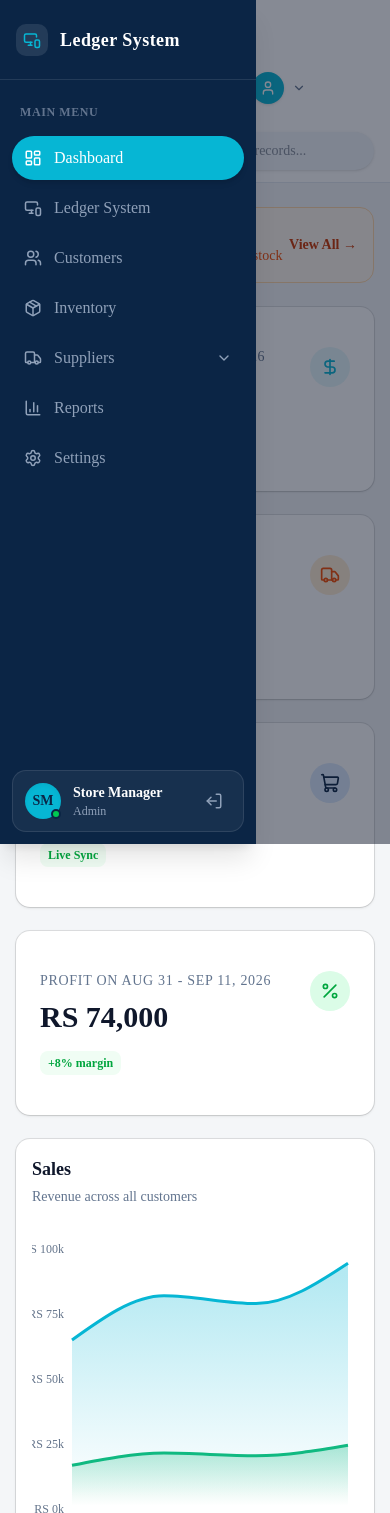
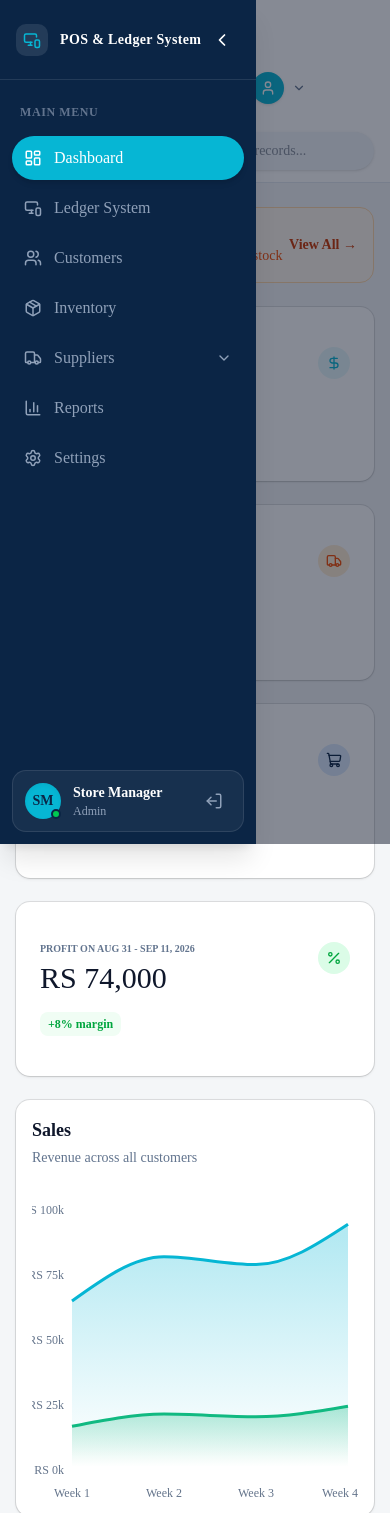
Before and after one commit to 221400065-blip/FishLegerSystem, a Next.js app: page /dashboard in a window 390 px wide. Shown: the top 1513 px of the page. Built offline with nearby package versions, Linux system fonts and the light colour scheme.

Commit message:
Updated sidebar navigation, card typography, and mobile layout fixes

```diff
--- a/app/(main)/dashboard/page.tsx
+++ b/app/(main)/dashboard/page.tsx
@@ -109,13 +109,13 @@ export default function DashboardPage() {
         <div onClick={() => setSalesModalOpen(true)} className="cursor-pointer h-full">
           <Card className="rounded-xl shadow-sm border-slate-200 hover:border-[var(--color-aqua)] transition-colors h-full">
             <CardContent className="p-6">
-              <div className="flex justify-between items-start">
-                <div className="space-y-2">
-                  <p className="text-sm font-medium text-slate-500 uppercase tracking-wider">SALES ON {formattedDate}</p>
-                  <h2 className="text-3xl font-bold text-slate-900">{currentMetrics.sales}</h2>
+              <div className="flex justify-between items-start gap-1">
+                <div className="space-y-1 flex-1 min-w-0">
+                  <p className="font-bold text-slate-500 uppercase whitespace-nowrap block text-[10px]" title={`SALES ON ${formattedDate}`}>SALES ON {formattedDate}</p>
+                  <h2 className="text-3xl font-medium text-slate-900">{currentMetrics.sales}</h2>
                 </div>
-                <div className="w-10 h-10 bg-[var(--color-aqua)]/10 text-[var(--color-aqua)] rounded-full flex items-center justify-center">
-                  <DollarSign size={20} />
+                <div className="w-8 h-8 bg-[var(--color-aqua)]/10 text-[var(--color-aqua)] rounded-full flex items-center justify-center shrink-0">
+                  <DollarSign size={16} />
                 </div>
               </div>
               <div className="mt-4 flex items-center">
@@ -130,13 +130,13 @@ export default function DashboardPage() {
         <Link href="/suppliers">
           <Card className="rounded-xl shadow-sm border-slate-200 hover:border-[var(--color-aqua)] transition-colors cursor-pointer h-full">
             <CardContent className="p-6">
-              <div className="flex justify-between items-start">
-                <div className="space-y-2">
-                  <p className="text-sm font-medium text-slate-500 uppercase tracking-wider">ACTIVE SUPPLIERS</p>
-                  <h2 className="text-3xl font-bold text-slate-900">{currentMetrics.suppliers}</h2>
+              <div className="flex justify-between items-start gap-1">
+                <div className="space-y-1 flex-1 min-w-0">
+                  <p className="font-bold text-slate-500 uppercase whitespace-nowrap block text-[10px]" title="ACTIVE SUPPLIERS">ACTIVE SUPPLIERS</p>
+                  <h2 className="text-3xl font-medium text-slate-900">{currentMetrics.suppliers}</h2>
                 </div>
-                <div className="w-10 h-10 bg-orange-100 text-orange-600 rounded-full flex items-center justify-center">
-                  <Truck size={20} />
+                <div className="w-8 h-8 bg-orange-100 text-orange-600 rounded-full flex items-center justify-center shrink-0">
+                  <Truck size={16} />
                 </div>
               </div>
               <div className="mt-4 flex items-center">
@@ -151,13 +151,13 @@ export default function DashboardPage() {
         <Link href="/customers">
           <Card className="rounded-xl shadow-sm border-slate-200 hover:border-[var(--color-aqua)] transition-colors cursor-pointer h-full">
             <CardContent className="p-6">
-              <div className="flex justify-between items-start">
-                <div className="space-y-2">
-                  <p className="text-sm font-medium text-slate-500 uppercase tracking-wider">ACTIVE CUSTOMERS</p>
-                  <h2 className="text-3xl font-bold text-slate-900">{customers.length}</h2>
+              <div className="flex justify-between items-start gap-1">
+                <div className="space-y-1 flex-1 min-w-0">
+                  <p className="font-bold text-slate-500 uppercase whitespace-nowrap block text-[10px]" title="ACTIVE CUSTOMERS">ACTIVE CUSTOMERS</p>
+                  <h2 className="text-3xl font-medium text-slate-900">{customers.length}</h2>
                 </div>
-                <div className="w-10 h-10 bg-blue-100 text-[var(--color-ocean-blue)] rounded-full flex items-center justify-center">
-                  <ShoppingCart size={20} />
+                <div className="w-8 h-8 bg-blue-100 text-[var(--color-ocean-blue)] rounded-full flex items-center justify-center shrink-0">
+                  <ShoppingCart size={16} />
                 </div>
               </div>
               <div className="mt-4 flex items-center">
@@ -172,13 +172,13 @@ export default function DashboardPage() {
         <div onClick={() => setProfitModalOpen(true)} className="cursor-pointer h-full">
           <Card className="rounded-xl shadow-sm border-slate-200 hover:border-[var(--color-aqua)] transition-colors h-full">
             <CardContent className="p-6">
-              <div className="flex justify-between items-start">
-                <div className="space-y-2">
-                  <p className="text-sm font-medium text-slate-500 uppercase tracking-wider">PROFIT ON {formattedDate}</p>
-                  <h2 className="text-3xl font-bold text-slate-900">{currentMetrics.profit}</h2>
+              <div className="flex justify-between items-start gap-1">
+                <div className="space-y-1 flex-1 min-w-0">
+                  <p className="font-bold text-slate-500 uppercase whitespace-nowrap block text-[10px]" title={`PROFIT ON ${formattedDate}`}>PROFIT ON {formattedDate}</p>
+                  <h2 className="text-3xl font-medium text-slate-900">{currentMetrics.profit}</h2>
                 </div>
-                <div className="w-10 h-10 bg-green-100 text-green-600 rounded-full flex items-center justify-center">
-                  <Percent size={20} />
+                <div className="w-8 h-8 bg-green-100 text-green-600 rounded-full flex items-center justify-center shrink-0">
+                  <Percent size={16} />
                 </div>
               </div>
               <div className="mt-4 flex items-center">
--- a/components/layout/Navbar.tsx
+++ b/components/layout/Navbar.tsx
@@ -107,7 +107,7 @@ export function Navbar() {
       </div>
 
       {/* Centered Search Bar */}
-      <div className="relative w-full order-3 md:order-2 md:flex-1 max-w-2xl mx-auto flex justify-center mt-2 md:mt-0">
+      <div className="relative w-full order-3 md:order-2 md:flex-1 max-w-md mx-auto flex justify-center mt-2 md:mt-0">
          <div className="relative w-full">
            <Search className="absolute left-3 top-1/2 -translate-y-1/2 text-slate-400" size={16} />
            <input
--- a/components/layout/Sidebar.tsx
+++ b/components/layout/Sidebar.tsx
@@ -13,6 +13,8 @@ import {
   LogOut,
   Menu,
   ChevronDown,
+  ChevronLeft,
+  ChevronRight,
 } from "lucide-react";
 import { useState, useEffect } from "react";
 import { useLanguage } from "@/lib/LanguageContext";
@@ -49,14 +51,18 @@ export function Sidebar() {
   ];
 
   return (
-    <aside className={`fixed left-0 top-0 z-50 h-screen bg-[var(--color-ocean-blue)] transition-all duration-300 shadow-xl flex flex-col ${isSidebarOpen ? 'translate-x-0 w-64' : '-translate-x-full md:translate-x-0 md:w-16'}`}>
+    <aside
+      className={`fixed left-0 top-0 z-50 h-screen bg-[var(--color-ocean-blue)] transition-all duration-300 shadow-xl flex flex-col ${isSidebarOpen ? 'translate-x-0 w-64' : '-translate-x-full md:translate-x-0 md:w-16'}`}
+      onMouseEnter={() => setIsSidebarOpen(true)}
+      onMouseLeave={() => setIsSidebarOpen(false)}
+    >
       <div className={`h-20 flex items-center px-4 relative shrink-0 border-b border-white/10 ${isSidebarOpen ? 'justify-between' : 'justify-center'}`}>
-        <div className={`flex items-center gap-3 overflow-hidden whitespace-nowrap transition-opacity duration-300 ${!isSidebarOpen ? 'opacity-0 w-0 hidden md:block' : ''}`}>
+        <div className={`flex items-center gap-3 overflow-hidden whitespace-nowrap transition-all duration-300 ${!isSidebarOpen ? 'w-0 opacity-0 hidden md:block' : 'w-auto opacity-100'}`}>
           <div className="w-8 h-8 bg-white/10 rounded-lg flex items-center justify-center shrink-0">
              <MonitorSmartphone size={18} className="text-[var(--color-aqua)]" />
           </div>
-          <span className="font-bold text-lg tracking-wide text-white">
-            Ledger System
+          <span className="font-bold text-sm tracking-wide text-white">
+            POS & Ledger System
           </span>
         </div>
 
@@ -64,13 +70,16 @@ export function Sidebar() {
           onClick={() => setIsSidebarOpen(!isSidebarOpen)}
           className={`p-2 rounded-lg hover:bg-white/10 transition-all text-white hidden md:flex items-center justify-center shrink-0 ${!isSidebarOpen ? 'absolute left-1/2 top-1/2 -translate-x-1/2 -translate-y-1/2 z-10' : ''}`}
         >
-          <Menu size={20} />
+          {isSidebarOpen ? <ChevronLeft size={20} /> : <ChevronRight size={20} />}
+        </button>
+        <button onClick={() => setIsSidebarOpen(false)} className="md:hidden p-2 text-white absolute right-4 top-1/2 -translate-y-1/2">
+           <ChevronLeft size={20} />
         </button>
       </div>
 
       <div className="flex flex-col flex-1 overflow-y-auto overflow-x-hidden hide-scrollbar">
         <nav className="flex-1 px-3 space-y-1.5 mt-6">
-          <p className={`text-xs font-bold text-slate-500 uppercase tracking-wider mb-4 px-2 transition-opacity duration-300 ${!isSidebarOpen && 'opacity-0 w-0 hidden md:block'}`}>
+          <p className={`text-xs font-bold text-slate-500 uppercase tracking-wider mb-4 px-2 transition-all duration-300 ${!isSidebarOpen ? 'opacity-0 h-0 overflow-hidden !mb-0' : 'opacity-100'}`}>
             Main Menu
           </p>
         {navItems.map((item) => {
@@ -101,9 +110,11 @@ export function Sidebar() {
                   }
                 }}
               >
-                <div className="flex items-center gap-3">
-                  <item.icon size={18} className="shrink-0" />
-                  <span className={`whitespace-nowrap transition-opacity duration-300 ${!isSidebarOpen && 'opacity-0 w-0 hidden md:block'}`}>{t(item.id as any)}</span>
+                <div className="flex items-center gap-3 relative">
+                  <div className={`flex items-center justify-center shrink-0 ${!isSidebarOpen ? 'mx-auto' : ''}`}>
+                    <item.icon size={18} />
+                  </div>
+                  <span className={`whitespace-nowrap transition-all duration-300 ${!isSidebarOpen ? 'opacity-0 w-0 overflow-hidden absolute left-10' : 'opacity-100'}`}>{t(item.id as any)}</span>
                 </div>
                 {hasChildren && isSidebarOpen && (
                   <ChevronDown size={16} className={`transition-transform ${isOpen ? 'rotate-180' : ''}`} />
@@ -148,7 +159,7 @@ export function Sidebar() {
               <span className="absolute bottom-0 right-0 w-2.5 h-2.5 bg-green-500 border-2 border-[var(--color-ocean-blue)] rounded-full"></span>
             </div>
 
-            <div className={`whitespace-nowrap transition-opacity duration-300 ${!isSidebarOpen && 'opacity-0 w-0 hidden md:block'}`}>
+            <div className={`whitespace-nowrap transition-all duration-300 ${!isSidebarOpen ? 'opacity-0 w-0 overflow-hidden' : 'opacity-100 w-auto'}`}>
               <p className="text-sm font-semibold text-white">Store Manager</p>
               <p className="text-xs text-slate-400">Admin</p>
             </div>
```
Also changed, not shown: app/pos/page.tsx (+82 -16 lines).
